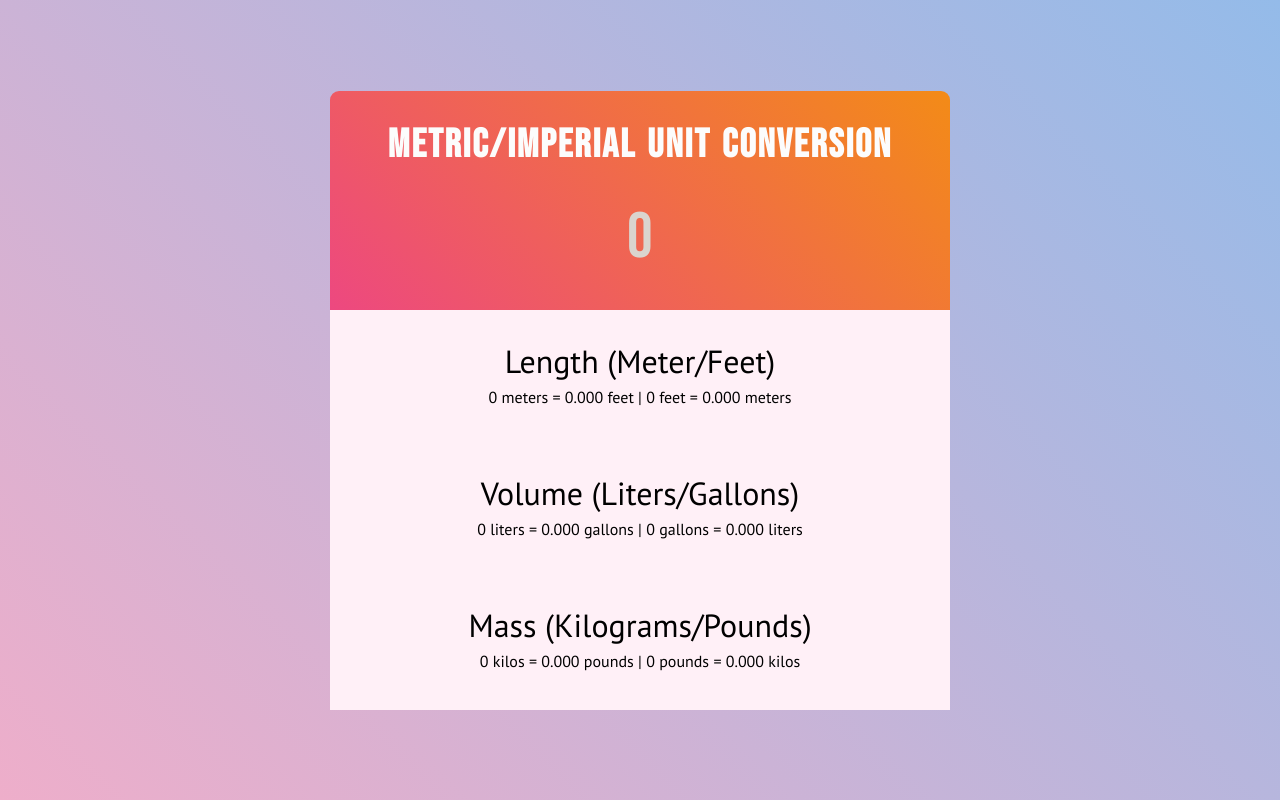
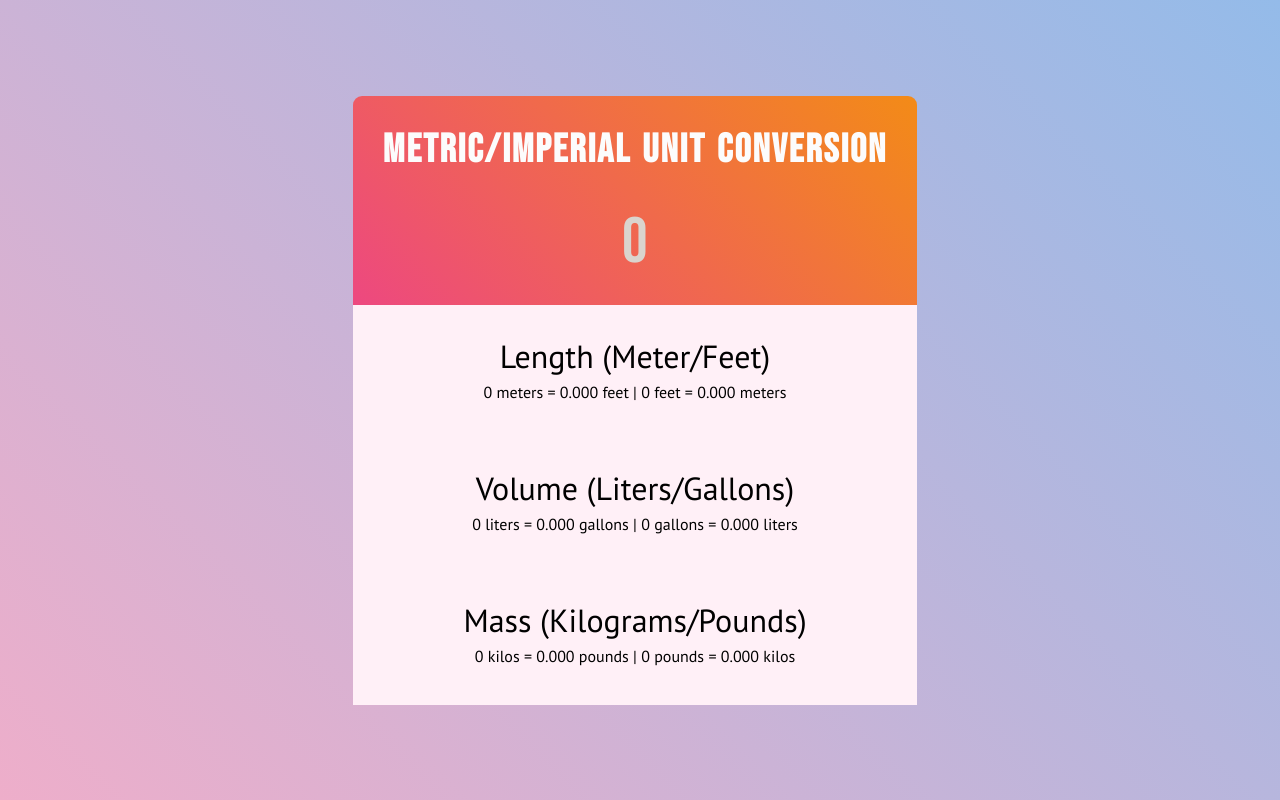
Before and after one commit to Arceus-sj/JavaScript, a plain HTML site: page Unit_converter/index.html in a window 1280 px wide. Drawn offline with Linux system fonts and the light colour scheme.

Commit message:
Update style.css

```diff
--- a/Unit_converter/style.css
+++ b/Unit_converter/style.css
@@ -13,19 +13,24 @@ body {
     justify-content: center;
     align-items: center;
     background: linear-gradient(45deg, #eeaeca, #94bbe9);
-    background-repeat: repeat-x repeat-y;
+    background-attachment: fixed;
 }
 
 .container {
-    width: 620px;
+    max-width: 690px;
     height: auto;
+    margin-left: 10px;
+    margin-right: 20px;
+    padding: 10px;
 }
 
 .inputBox {
-    width: 620px;
+    width: auto;
     height: auto;
     padding-top: 20px;
-    padding-bottom: 30px;
+    padding-bottom: 20px;
+    padding-left: 30px;
+    padding-right: 30px;
     margin: 0;
     background: linear-gradient(45deg, #ED4880, #F38B17);
     border-top-left-radius: 9px;
@@ -49,6 +54,7 @@ textarea {
     outline: none;
 }
 
+
 .numberInput {
     width: 400px;
     height: auto;
@@ -68,7 +74,7 @@ textarea {
 }
 
 .resultBox {
-    width: 620px;
+    width: auto;
     height: 400px;
     font-family: 'PT Sans', sans-serif;
     background-color: #fff0f7;
```
